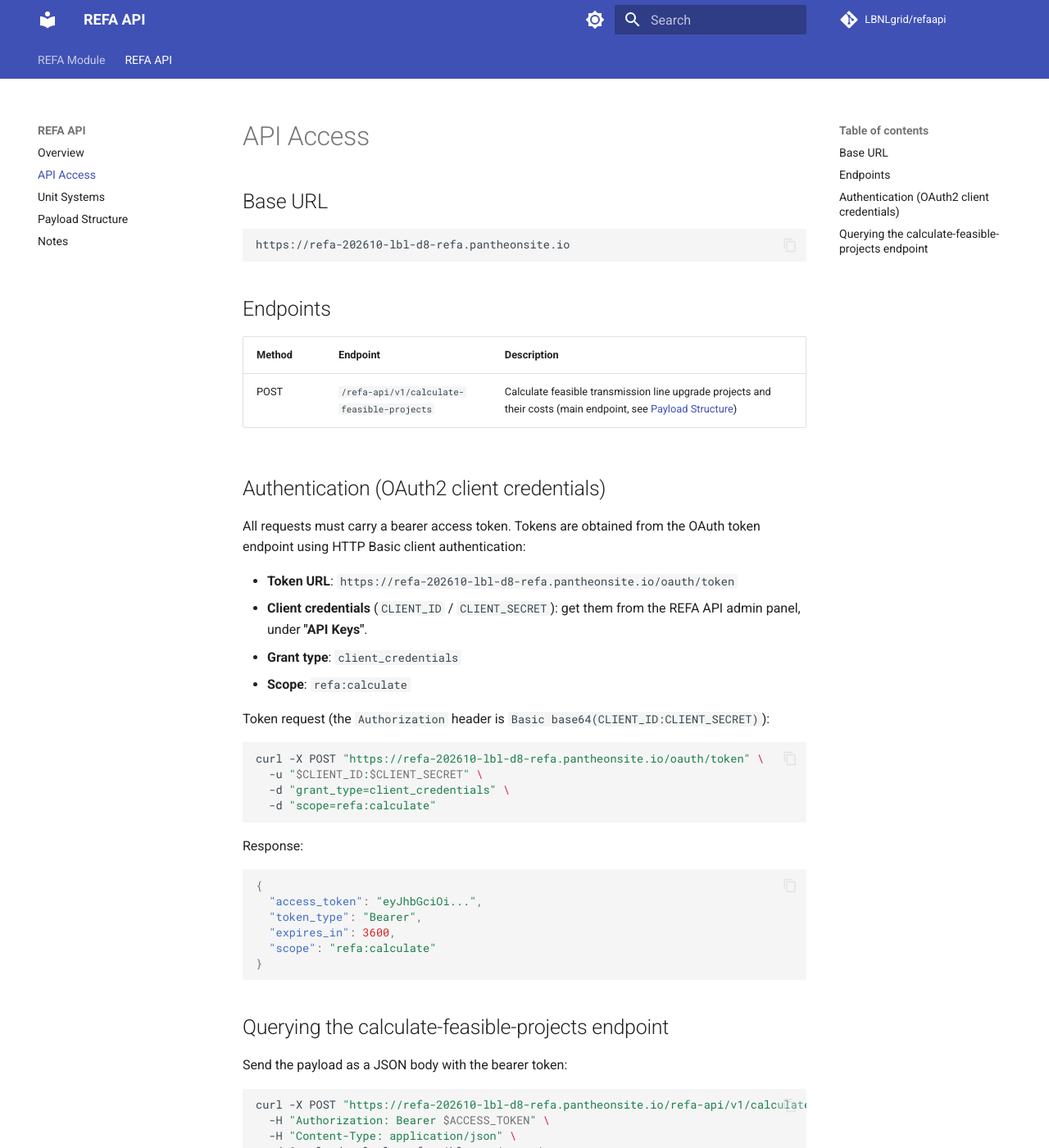
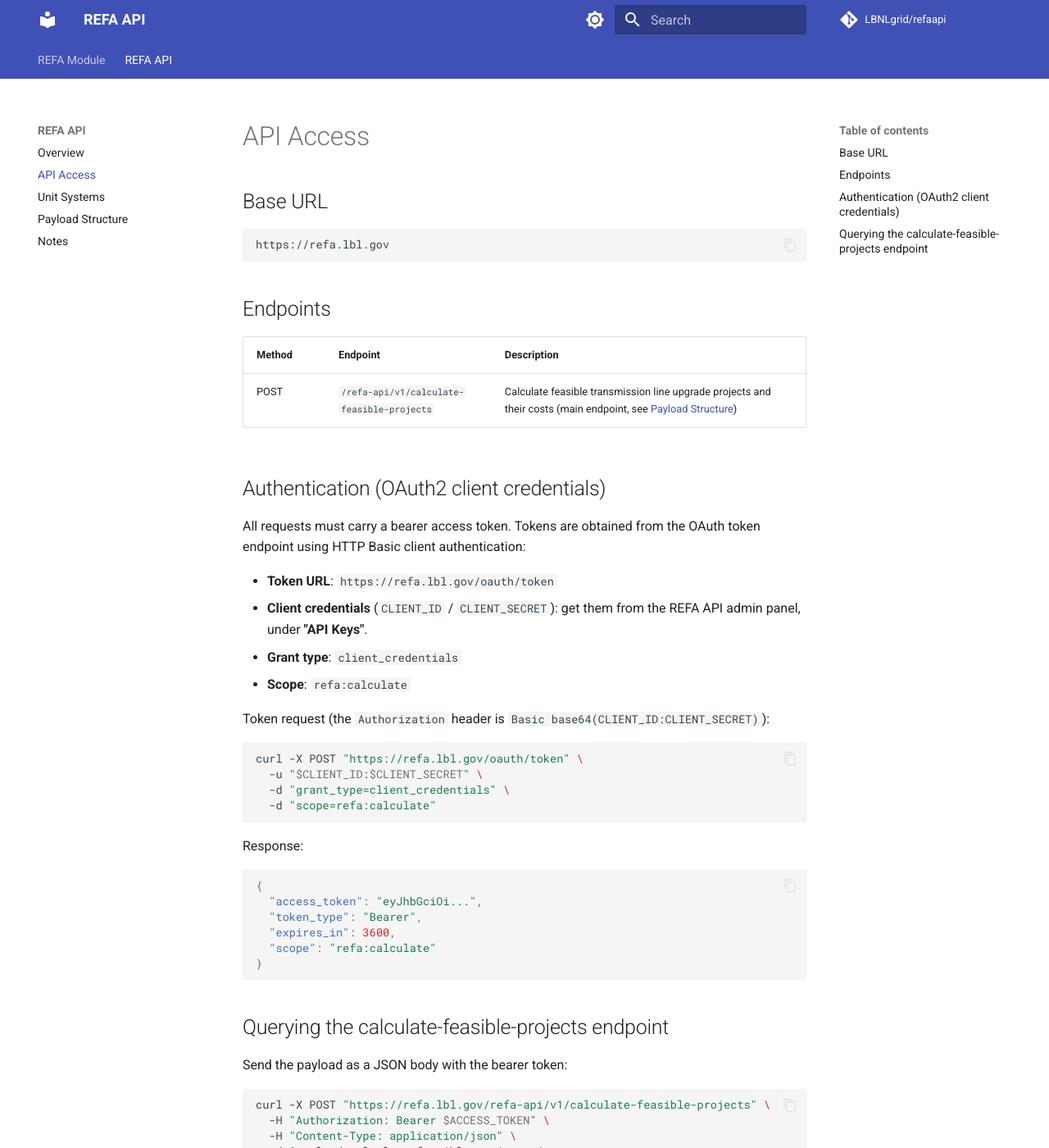
Before and after one commit to LBNLgrid/refaapi, an MkDocs documentation site: the page built from docs/api-access.md, in a window 1280 px wide and 1400 px high. Shown: the whole window at 82% size. Built offline with MkDocs 1.6.1 and Material for MkDocs 9.7.7, drawn with Linux system fonts in a browser that asks for light colours; comment, search, counter and statistics services are not loaded; part of the change alters nothing that is shown.

Commit message:
Update API base URL and authentication endpoints
Updated the API base URL and token URL to the new endpoint. Adjusted example curl commands to reflect the changes.

````diff
--- a/docs/api-access.md
+++ b/docs/api-access.md
@@ -3,7 +3,7 @@
 ## Base URL
 
 ```
-https://refa-202610-lbl-d8-refa.pantheonsite.io
+https://refa.lbl.gov
 ```
 
 ## Endpoints
@@ -16,7 +16,7 @@ https://refa-202610-lbl-d8-refa.pantheonsite.io
 
 All requests must carry a bearer access token. Tokens are obtained from the OAuth token endpoint using HTTP Basic client authentication:
 
-- **Token URL**: `https://refa-202610-lbl-d8-refa.pantheonsite.io/oauth/token`
+- **Token URL**: `https://refa.lbl.gov/oauth/token`
 - **Client credentials** (`CLIENT_ID` / `CLIENT_SECRET`): get them from the REFA API admin panel, under **"API Keys"**.
 - **Grant type**: `client_credentials`
 - **Scope**: `refa:calculate`
@@ -24,7 +24,7 @@ All requests must carry a bearer access token. Tokens are obtained from the OAut
 Token request (the `Authorization` header is `Basic base64(CLIENT_ID:CLIENT_SECRET)`):
 
 ```bash
-curl -X POST "https://refa-202610-lbl-d8-refa.pantheonsite.io/oauth/token" \
+curl -X POST "https://refa.lbl.gov/oauth/token" \
   -u "$CLIENT_ID:$CLIENT_SECRET" \
   -d "grant_type=client_credentials" \
   -d "scope=refa:calculate"
@@ -46,7 +46,7 @@ Response:
 Send the payload as a JSON body with the bearer token:
 
 ```bash
-curl -X POST "https://refa-202610-lbl-d8-refa.pantheonsite.io/refa-api/v1/calculate-feasible-projects" \
+curl -X POST "https://refa.lbl.gov/refa-api/v1/calculate-feasible-projects" \
   -H "Authorization: Bearer $ACCESS_TOKEN" \
   -H "Content-Type: application/json" \
   -d @payload_calculate-feasible-projects.json
````
